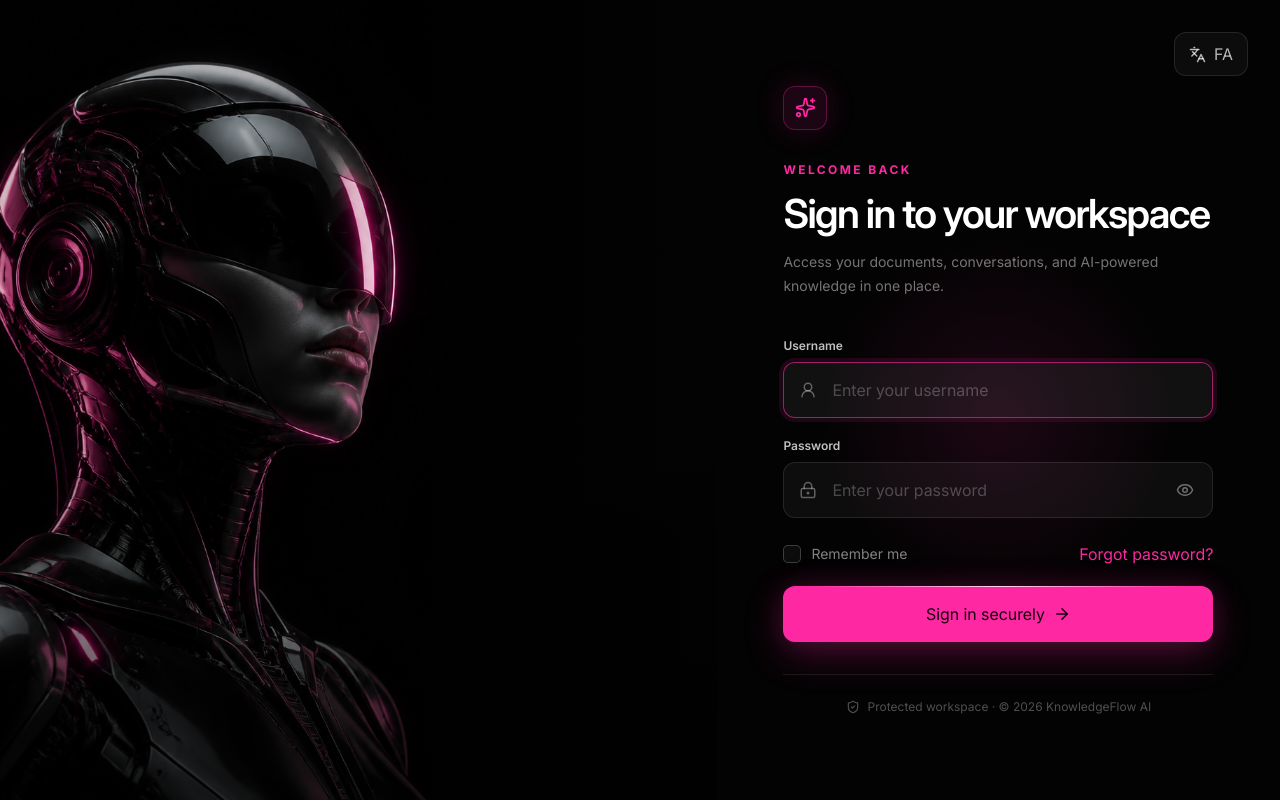
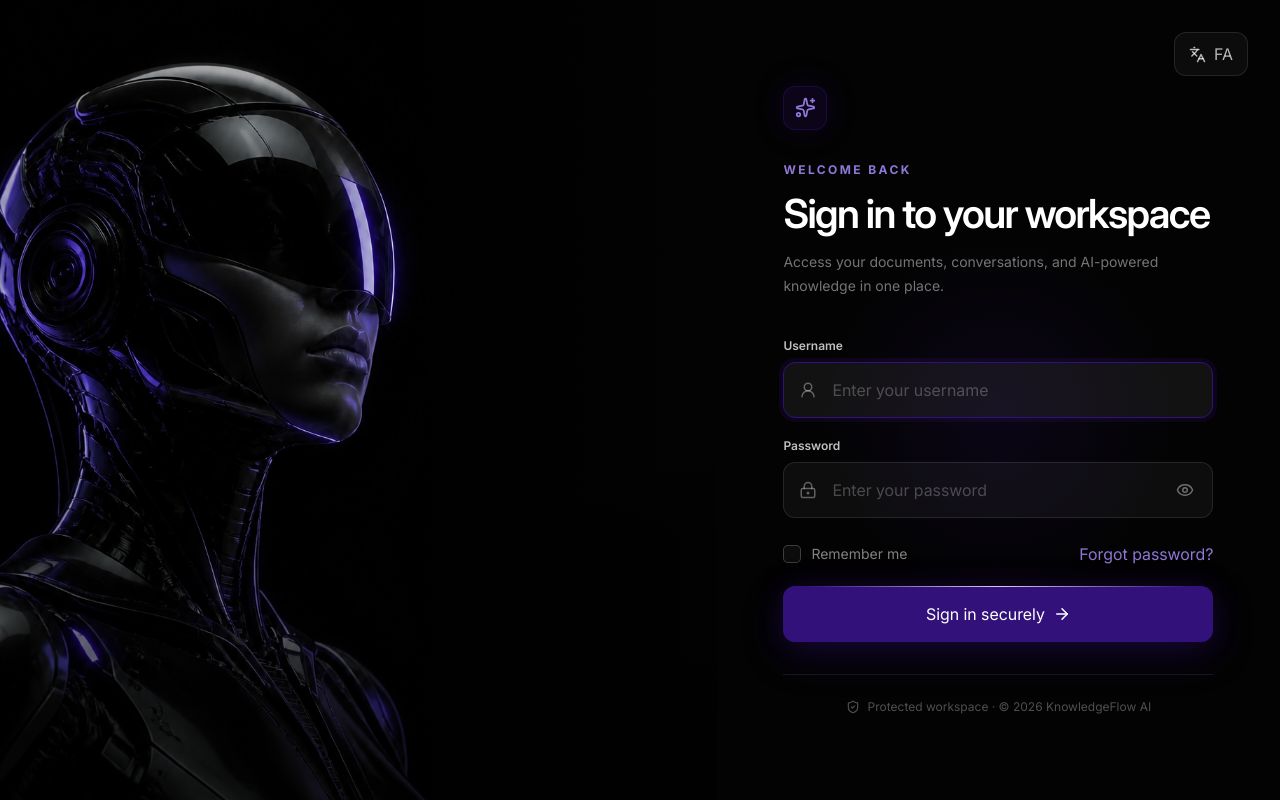
Before and after one commit to elmira-orooji/advanced-rag-system, a React (Vite) app in the folder frontend/my-rag-app/: page / in a window 1280 px wide. Built offline with nearby package versions, Linux system fonts and the light colour scheme; no server answers.

Commit message:
Frontend/Change login color pink to purple

```diff
--- a/frontend/my-rag-app/src/index.css
+++ b/frontend/my-rag-app/src/index.css
@@ -53,11 +53,11 @@ input[aria-invalid="true"] {
 }
 
 .login-glow-button {
-  box-shadow: 0 12px 40px rgba(254, 40, 162, 0.24), 0 0 28px rgba(254, 40, 162, 0.14);
+  box-shadow: 0 12px 40px rgba(50, 18, 122, 0.32), 0 0 28px rgba(50, 18, 122, 0.2);
 }
 
 .login-glow-button:hover {
-  box-shadow: 0 16px 48px rgba(254, 40, 162, 0.34), 0 0 36px rgba(254, 40, 162, 0.2);
+  box-shadow: 0 16px 48px rgba(50, 18, 122, 0.44), 0 0 36px rgba(50, 18, 122, 0.28);
 }
 
 html[dir="rtl"] body {
--- a/frontend/my-rag-app/src/pages/LoginPage.tsx
+++ b/frontend/my-rag-app/src/pages/LoginPage.tsx
@@ -19,7 +19,7 @@ import {
   UserRound,
 } from "lucide-react";
 
-import loginHero from "../assets/login-android-hero.png";
+import loginHero from "../assets/login-android-hero-purple.png";
 import { translations } from "../constants/translations";
 import { useLanguage } from "../hooks/useLanguage";
 import { loginSchema } from "../schemas/loginSchema";
@@ -75,7 +75,7 @@ export default function LoginPage() {
       </aside>
 
       <main dir={isRtl ? "rtl" : "ltr"} className="relative flex h-full min-h-0 items-center justify-center overflow-hidden px-5 py-16 sm:px-10 sm:py-20 lg:px-12 lg:py-8">
-        <div className="pointer-events-none absolute inset-0 bg-[radial-gradient(circle_at_50%_52%,rgba(254,40,162,.10),transparent_36%)]" />
+        <div className="pointer-events-none absolute inset-0 bg-[radial-gradient(circle_at_50%_52%,rgba(50,18,122,.16),transparent_36%)]" />
 
         <button
           type="button"
@@ -93,10 +93,10 @@ export default function LoginPage() {
           transition={{ duration: 0.55, ease: [0.22, 1, 0.36, 1] }}
           className="relative w-full max-w-[430px]"
         >
-          <div className="mb-8 grid size-11 place-items-center rounded-xl border border-[#FE28A2]/30 bg-[#FE28A2]/10 text-[#FE28A2] shadow-[0_0_30px_rgba(254,40,162,.16)]">
+          <div className="mb-8 grid size-11 place-items-center rounded-xl border border-[#32127A]/40 bg-[#32127A]/20 text-[#8f78d8] shadow-[0_0_30px_rgba(50,18,122,.24)]">
             <Sparkles size={21} />
           </div>
-          <span className="mb-3 block text-xs font-bold uppercase tracking-[.2em] text-[#FE28A2]">{t.eyebrow}</span>
+          <span className="mb-3 block text-xs font-bold uppercase tracking-[.2em] text-[#8f78d8]">{t.eyebrow}</span>
           <h2 className="text-3xl font-semibold tracking-[-.04em] sm:text-[40px]">{t.title}</h2>
           <p className="mt-3 max-w-sm text-sm leading-6 text-white/45">{t.subtitle}</p>
 
@@ -111,7 +111,7 @@ export default function LoginPage() {
                 aria-describedby={errors.username ? "username-error" : undefined}
                 {...register("username")}
                 placeholder={t.usernamePlaceholder}
-                className="h-14 w-full rounded-xl border border-white/10 bg-white/[.045] px-12 text-[15px] text-white outline-none ring-4 ring-transparent transition placeholder:text-white/25 hover:border-white/20 focus:border-[#FE28A2]/60 focus:bg-white/[.06] focus:ring-[#FE28A2]/10"
+                className="h-14 w-full rounded-xl border border-white/10 bg-white/[.045] px-12 text-[15px] text-white outline-none ring-4 ring-transparent transition placeholder:text-white/25 hover:border-white/20 focus:border-[#32127A] focus:bg-white/[.06] focus:ring-[#32127A]/20"
               />
             </Field>
 
@@ -140,19 +140,19 @@ export default function LoginPage() {
                 aria-describedby={errors.password ? "password-error" : undefined}
                 {...register("password")}
                 placeholder={t.passwordPlaceholder}
-                className="h-14 w-full rounded-xl border border-white/10 bg-white/[.045] px-12 text-[15px] text-white outline-none ring-4 ring-transparent transition placeholder:text-white/25 hover:border-white/20 focus:border-[#FE28A2]/60 focus:bg-white/[.06] focus:ring-[#FE28A2]/10"
+                className="h-14 w-full rounded-xl border border-white/10 bg-white/[.045] px-12 text-[15px] text-white outline-none ring-4 ring-transparent transition placeholder:text-white/25 hover:border-white/20 focus:border-[#32127A] focus:bg-white/[.06] focus:ring-[#32127A]/20"
               />
             </Field>
 
             <div className="flex items-center justify-between gap-4 pt-1">
               <label className="group flex cursor-pointer items-center gap-2.5 text-sm text-white/50">
                 <input type="checkbox" {...register("rememberMe")} className="peer sr-only" />
-                <span className="grid size-[18px] place-items-center rounded-[5px] border border-white/20 bg-white/[.04] transition peer-checked:border-[#FE28A2] peer-checked:bg-[#FE28A2] peer-focus-visible:ring-4 peer-focus-visible:ring-[#FE28A2]/20 [&>svg]:opacity-0 peer-checked:[&>svg]:opacity-100">
+                <span className="grid size-[18px] place-items-center rounded-[5px] border border-white/20 bg-white/[.04] transition peer-checked:border-[#32127A] peer-checked:bg-[#32127A] peer-focus-visible:ring-4 peer-focus-visible:ring-[#32127A]/30 [&>svg]:opacity-0 peer-checked:[&>svg]:opacity-100">
                   <Check size={12} strokeWidth={3} className="text-white transition" />
                 </span>
                 {t.remember}
               </label>
-              <button type="button" className="text-sm font-medium text-[#FE28A2] transition hover:text-[#ff6bc1]">
+              <button type="button" className="text-sm font-medium text-[#8f78d8] transition hover:text-[#aa98e6]">
                 {t.forgot}
               </button>
             </div>
@@ -160,7 +160,7 @@ export default function LoginPage() {
             <button
               type="submit"
               disabled={isLoading}
-              className="login-glow-button group relative flex h-14 w-full items-center justify-center gap-2 overflow-hidden rounded-xl bg-[#FE28A2] px-5 font-semibold text-[#16000d] transition hover:-translate-y-0.5 hover:bg-[#ff54b6] active:translate-y-0 disabled:pointer-events-none disabled:opacity-60"
+              className="login-glow-button group relative flex h-14 w-full items-center justify-center gap-2 overflow-hidden rounded-xl bg-[#32127A] px-5 font-semibold text-white transition hover:-translate-y-0.5 hover:bg-[#43208F] active:translate-y-0 disabled:pointer-events-none disabled:opacity-60"
             >
               <span className="absolute inset-x-6 top-0 h-px bg-gradient-to-r from-transparent via-white/80 to-transparent" />
               {isLoading ? <LoaderCircle size={19} className="animate-spin" /> : null}
```
Also changed, not shown: frontend/my-rag-app/src/assets/login-android-hero-purple.png (added).
